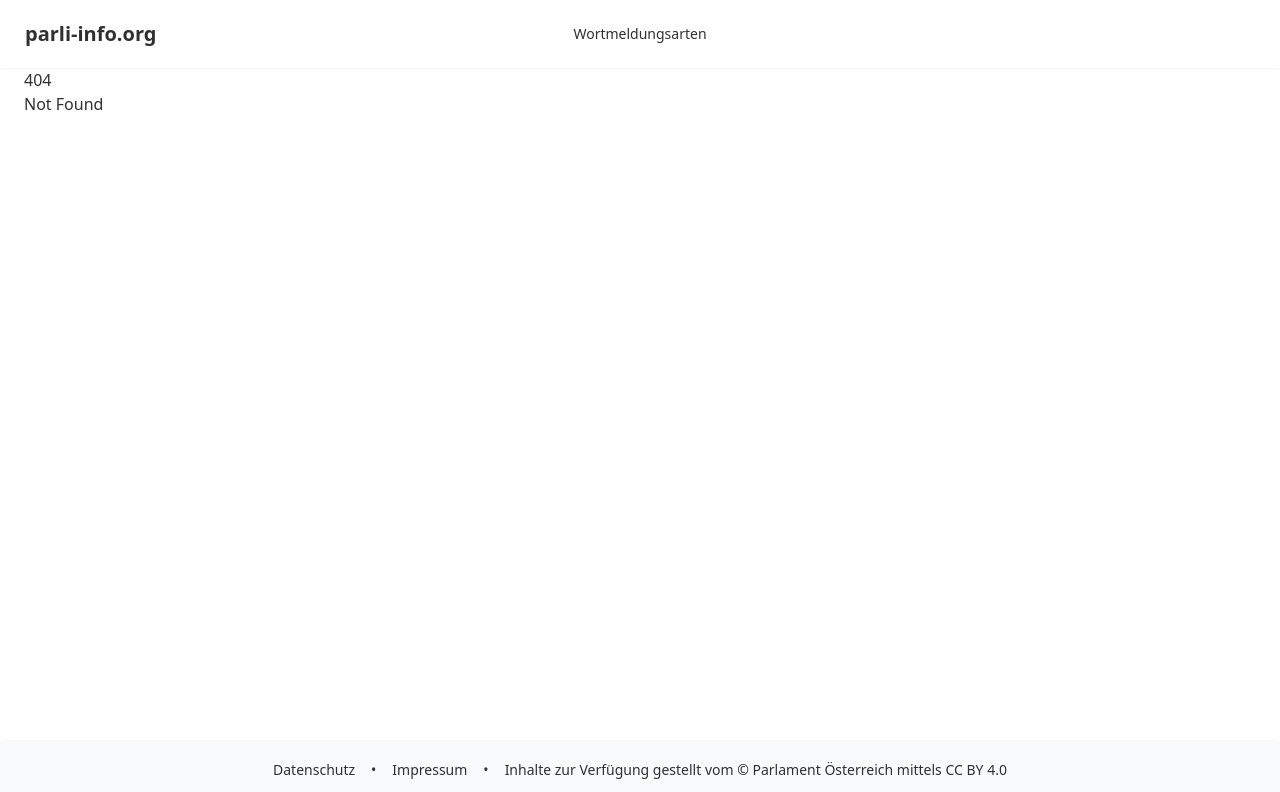
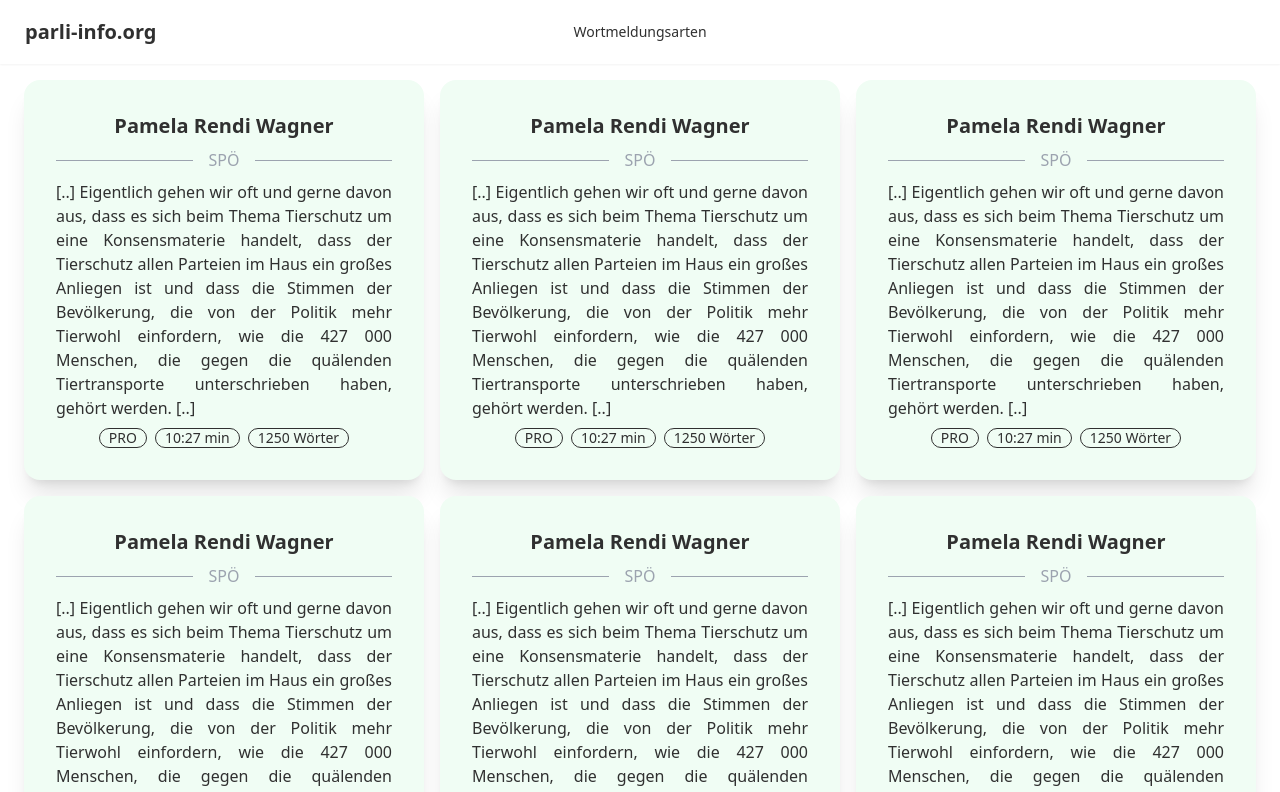
Before and after one commit to BernhardAuer/austrian-parliament-data-processing, a SvelteKit app in the folder frontend/: page /wortmeldungen in a window 1280 px wide. Before the commit this address had no page. Shown: the top 792 px of the page. Built offline with nearby package versions, Linux system fonts and the light colour scheme.

Commit message:
add basic speeches overview page WIP

```diff
--- a/frontend/src/routes/+layout.svelte
+++ b/frontend/src/routes/+layout.svelte
@@ -41,7 +41,7 @@
 		</div>
 	</div>
 
-	<div class="mb-auto container sm:px-6 px-3 sm:min-w-fit min-w-full">
+	<div class="mb-auto container sm:px-6 px-3 sm:min-w-fit min-w-full self-center">
 		<slot />
 	</div>
 
--- /dev/null
+++ b/frontend/src/routes/wortmeldungen/+page.svelte
@@ -0,0 +1,28 @@
+<script>
+    let test = [1,2,3,4,5,6,7,8,9];
+</script>
+
+<div class="grid grid-cols-1 md:grid-cols-2 xl:grid-cols-3 2xl:grid-cols-4 gap-4 py-4">
+
+    {#each test as item}
+    <div class="card min-w-fit max-w-xs bg-green-50 shadow-xl">
+        <div class="card-body">
+            <h2 class="card-title self-center">Pamela Rendi Wagner</h2>
+            <div class="relative flex items-center">
+                <div class="flex-grow border-t border-gray-400"></div>
+                <span class="flex-shrink mx-4 text-gray-400">SPÖ</span>
+                <div class="flex-grow border-t border-gray-400"></div>
+            </div>
+
+          <p class="text-justify"> [..] Eigentlich gehen wir oft und gerne davon aus, dass es sich beim Thema Tierschutz um eine Konsensmaterie handelt, dass der Tierschutz allen Parteien im Haus ein großes Anliegen ist und dass die Stimmen der Bevölkerung, die von der Politik mehr
+            Tierwohl einfordern, wie die 427 000 Menschen, die gegen die quälenden Tiertransporte unterschrieben haben, gehört werden. [..]</p>
+
+            <div class="flex flex-wrap self-center gap-2">
+                <div class="badge badge-outline">PRO</div>
+                <div class="badge badge-outline">10:27 min</div>
+                <div class="badge badge-outline">1250 Wörter</div>
+              </div>
+        </div>
+    </div>
+    {/each}
+</div>
```
